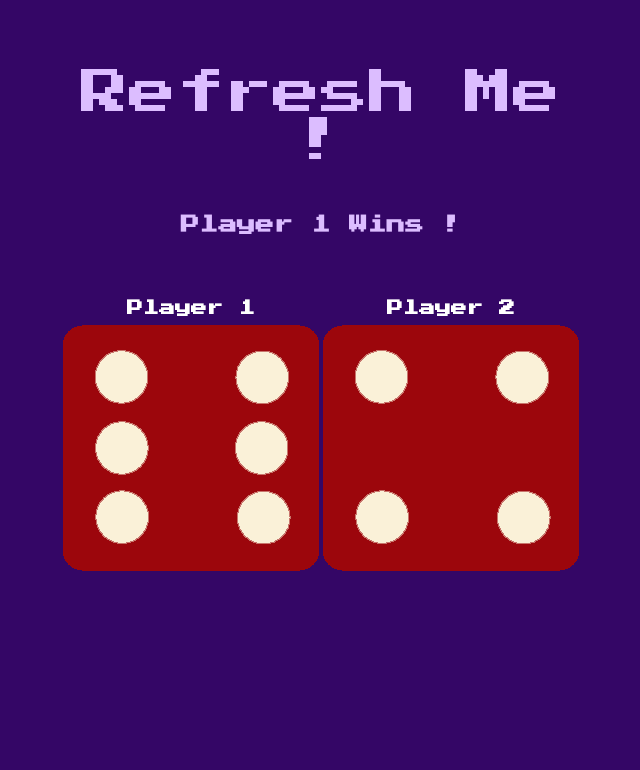
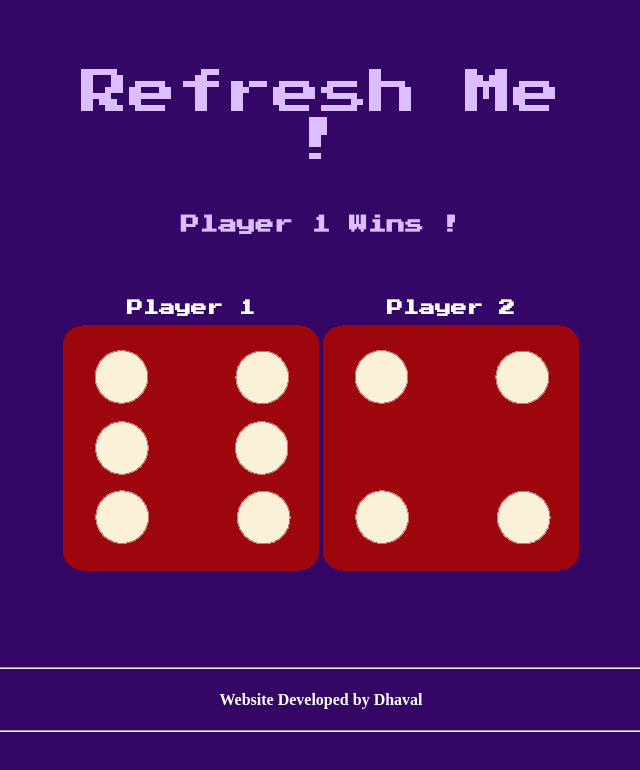
Before and after one commit to dhavalsangani/dice-game, a plain HTML site: page index.html in a window 1280 px wide. Shown: the whole page, without its empty margins (319-959 px from the left). Drawn offline with Linux system fonts and the light colour scheme.

Commit message:
Update index.html

```diff
--- a/index.html
+++ b/index.html
@@ -24,9 +24,9 @@
         </tr>
     </table>
     <div class="bottom">
-<!--     <hr>
+    <hr>
     <h4 class="bottompage">Website Developed by Dhaval</h4>
-    <hr> -->
+    <hr>
     </div>
     <script src="js/index.js"></script>
 </body>
```
